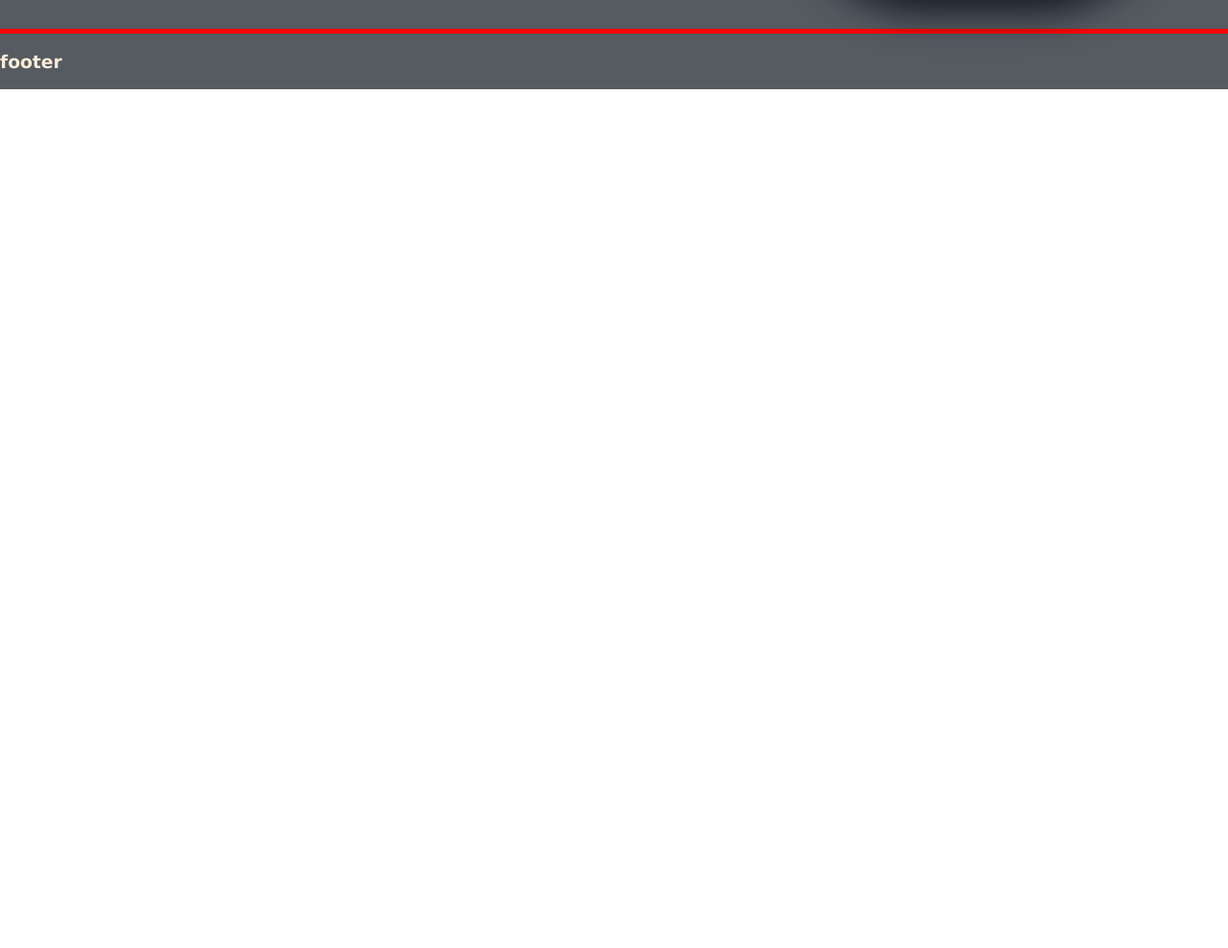
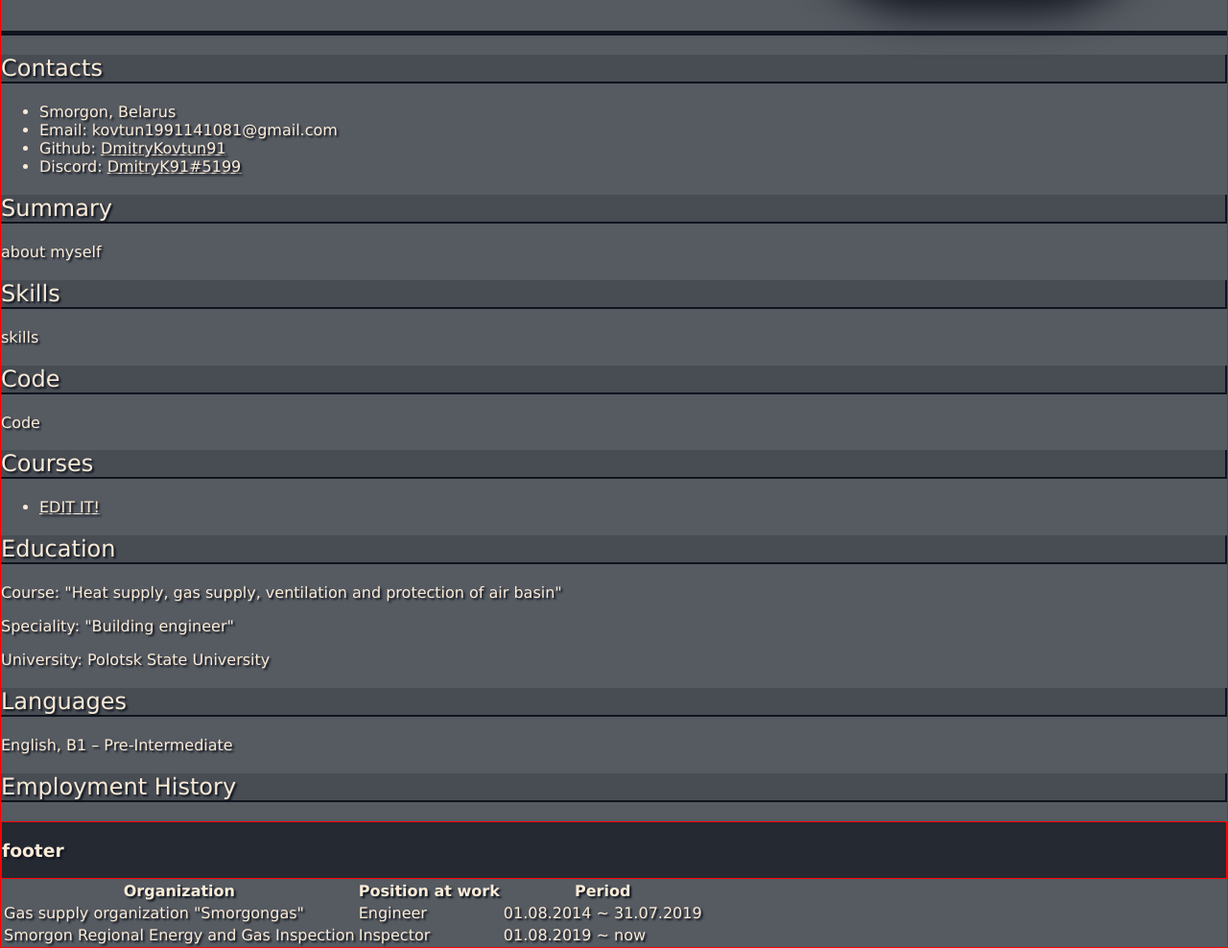
Before and after one commit to DmitryKovtun91/my-1st-sv, a plain HTML site: page index.html in a window 1280 px wide. Shown: the part 526-1514 px from the top of the page at 96% size. Before the commit the page ends 800 px from the top, so only its background shows below. Drawn offline with Linux system fonts and the light colour scheme.

Commit message:
fix: add info in css and html

```diff
--- a/index.html
+++ b/index.html
@@ -31,6 +31,60 @@
             </div>
             <img src="assets/avatar.jpg" alt="profile-photo">
         </section>
+        <section class="section section-contacts">
+            <h2 class="main-section-title">Contacts</h2>
+            <ul class="contacts-ul">
+                <li class="contacts-li">Smorgon, Belarus</li>
+                <li class="contacts-li">Email: kovtun1991141081@gmail.com</li>
+                <li class="contacts-li">Github: <a href="https://github.com/DmitryKovtun91" title="Github">DmitryKovtun91</a></li>
+                <li class="contacts-li">Discord: <a href="" title="Discord">DmitryK91#5199</a> </li>
+            </ul>
+        </section>
+        <section class="section section-summary">
+            <h2 class="main-section-title">Summary</h2>
+            <p class="summary-text">about myself</p>
+        </section>
+        <section class="section section-skills">
+            <h2 class="main-section-title">Skills</h2>
+            <p>skills</p>
+        </section>
+        <section class="section section-code">
+            <h2 class="main-section-title">Code</h2>
+            <p>Code</p>
+        </section>
+        <section class="section setction-courses">
+            <h2 class="main-section-title">Courses</h2>
+            <ul class="courses-ul">
+                <li><a href="#" title="FE/JS">EDIT IT!</a></li>
+            </ul>
+        </section>
+        <section class="section section-education">
+            <h2 class="main-section-title">Education</h2>
+            <p>Course: "Heat supply, gas supply, ventilation and protection of air basin"</p>
+            <p>Speciality: "Building engineer"</p>
+            <p>University: Polotsk State University</p>
+        </section>
+        <section class="section section-lang">
+            <h2 class="main-section-title">Languages</h2>
+            <p>English, B1 &ndash; Pre-Intermediate</p>
+        </section>
+        <section class="section section-empl-history">
+            <h2 class="main-section-title">Employment History</h2>
+            <table class="empl-hist-table">
+                <th>Organization</th>
+                <th>Position at work</th>
+                <th>Period</th>
+                <tr>
+                    <td>Gas supply organization "Smorgongas"</td>
+                    <td>Engineer</td>
+                    <td>01.08.2014 ~ 31.07.2019</td>
+                </tr>
+                <tr>
+                    <td>Smorgon Regional Energy and Gas Inspection</td>
+                    <td>Inspector</td>
+                    <td>01.08.2019 ~ now</td>
+                </tr>
+        </section>
     </main>
     <footer class="container footer">
         <h3>footer</h3>
--- a/style.css
+++ b/style.css
@@ -1,6 +1,7 @@
 * {
 	box-sizing: border-box;
 	color: antiquewhite;
+	text-shadow: 2px 2px 2px #0f141e;
 }
 body {
 	font-family: Verdana, Helvetica, Arial, sans-serif;
@@ -12,13 +13,20 @@ body {
 .container {
 	margin: 0;
 	padding: 0;
-	/*border: 1px solid red; /*indication*/
+	border: 1px solid red;
 	background-color: #0f141eb3;
 }
 .header {
 	margin: 0;
 	padding: 0;
 	background-color: #0f141e;
+	display: flex;
+	flex-wrap: wrap;
+}
+.nav {
+	display: flex;
+	flex-wrap: wrap;
+	flex-direction: column;
 }
 .navig-list {
 	justify-content: flex-start;
@@ -29,19 +37,23 @@ body {
 .navig-list li {
 	cursor: pointer;
 	margin: 15px;
-	/*animation: animate 3s ease-in-out infinite;*/
+	animation: animate 3s ease-in-out infinite;
 }
-/*@keyframes animate {
+.navig-list li:hover {
+	transition: 1s;
+	transform: scale(1.2);
+}
+@keyframes animate {
 	0% {
-		color: red;
+		color: antiquewhite;
 	}
 	50% {
-		color: blue;
+		color: rgba(250, 235, 215, 0.5);
 	}
 	100% {
-		color: red;
+		color: antiquewhite;
 	}
-}*/
+}
 main {
 	margin-bottom: auto;
 }
@@ -50,7 +62,7 @@ main {
     justify-content: space-around;
     width: 100%;
     padding: 50px 30px 35px;
-	border-bottom: 5px solid red;
+	border-bottom: 5px solid #0f141e;
 }
 .section-profile img {
 	border-radius: 35%;
@@ -69,3 +81,13 @@ main {
 	letter-spacing: 5px;
 	text-shadow: 2px 2px 2px #0f141e;
 }
+.main-info-name:hover {
+	transition: 0.8s;
+	transform: scale(1.2);
+}
+.main-section-title {
+	font-weight: 400;
+	border-bottom: 2px solid #0f141e;
+	border-right: 2px solid #0f141e;
+	background-color: #0f141e34;
+}
```
